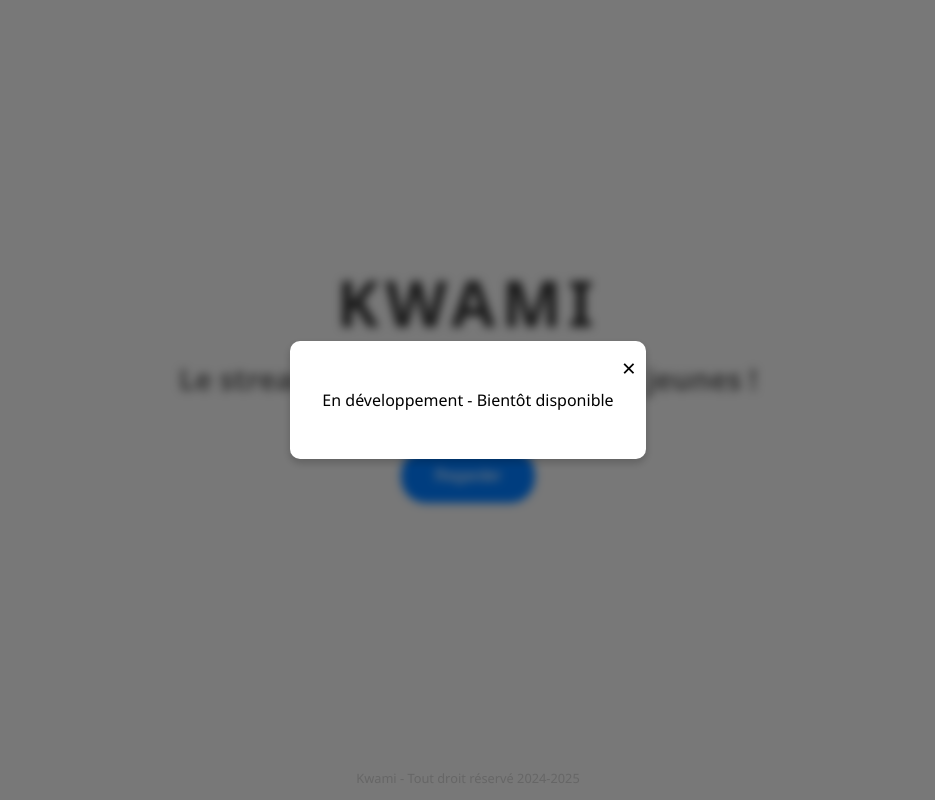
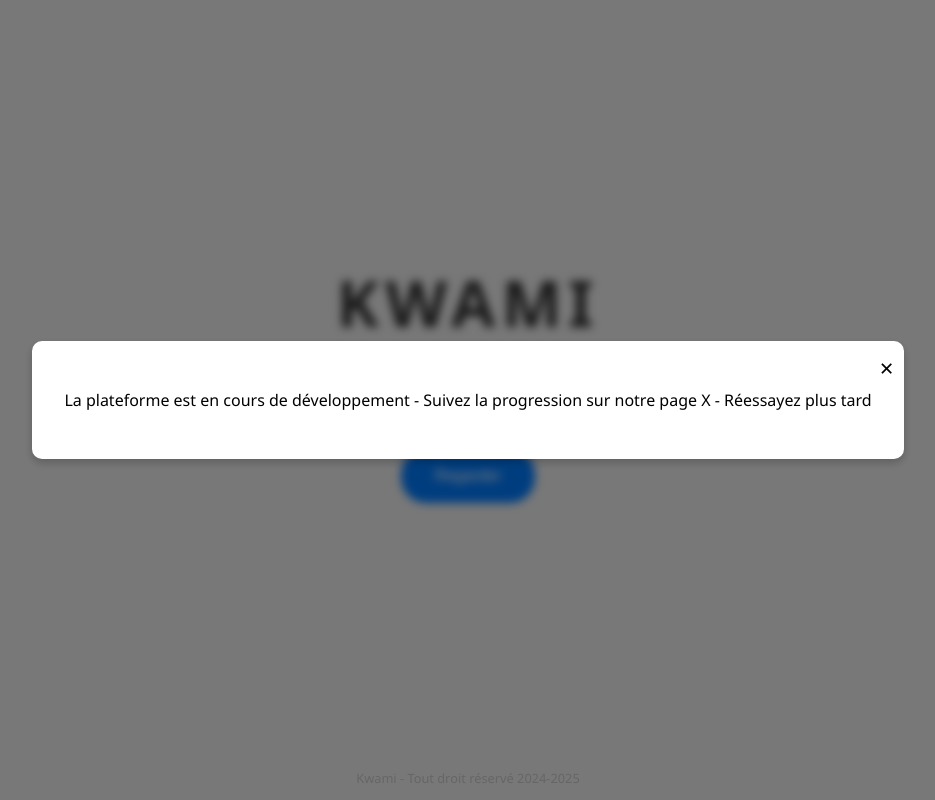
Before and after one commit to KwamiFR/Hdtd63726HDbgfydh.jd674...-64636bdhdshq, a plain HTML site: page index.html in a window 1280 px wide. Both pictures are taken after a click on the button "Regarder". Shown: the whole page, without its empty margins (172-1107 px from the left). Drawn offline with Linux system fonts and the light colour scheme.

Commit message:
Update index.html

```diff
--- a/index.html
+++ b/index.html
@@ -17,7 +17,7 @@
         <div class="modal" id="modal">
             <div class="modal-content">
                 <span class="close-btn" id="closeBtn">&times;</span>
-                <p>En développement - Bientôt disponible</p>
+                <p>La plateforme est en cours de développement - Suivez la progression sur notre page X - Réessayez plus tard</p>
             </div>
         </div>
     </div>
```
